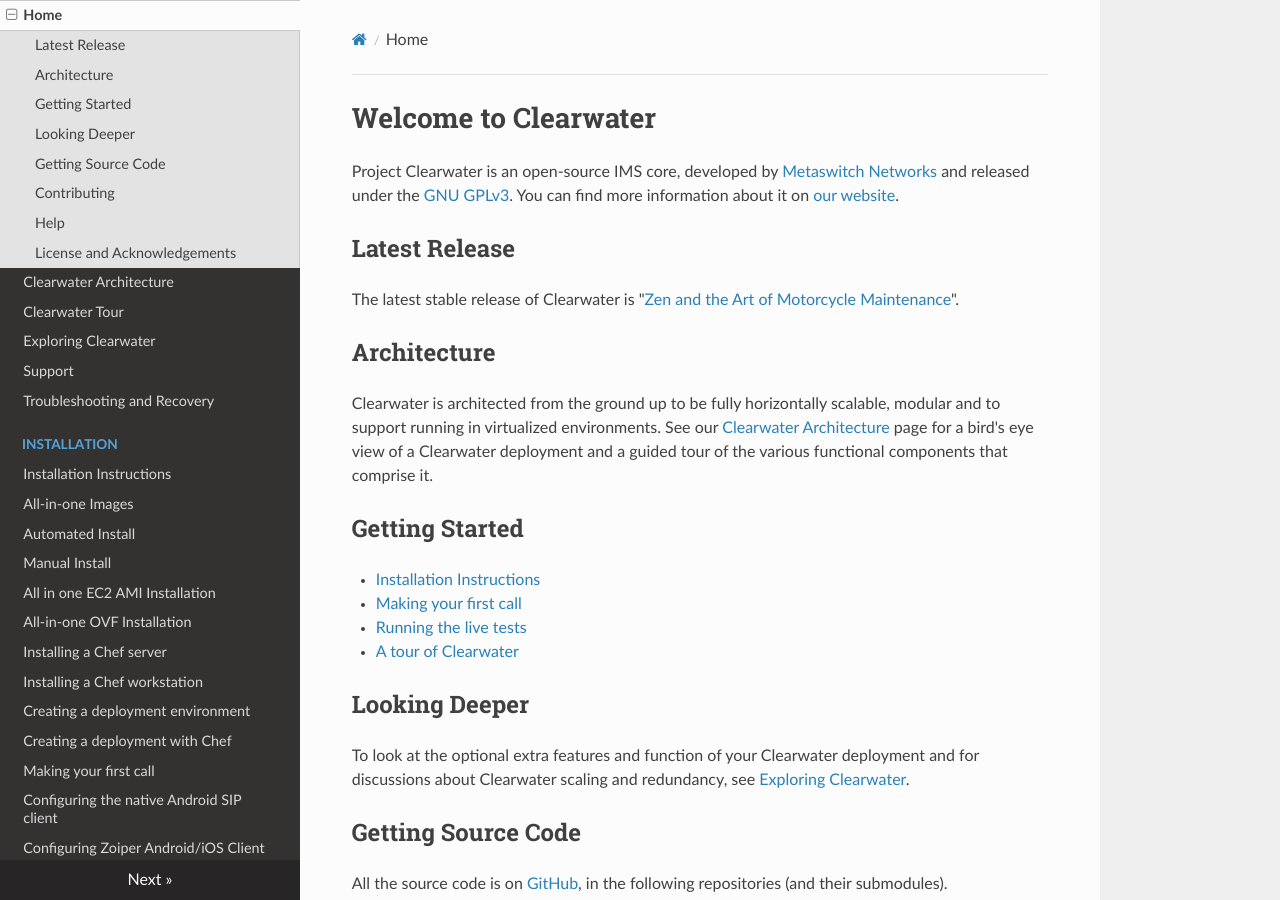
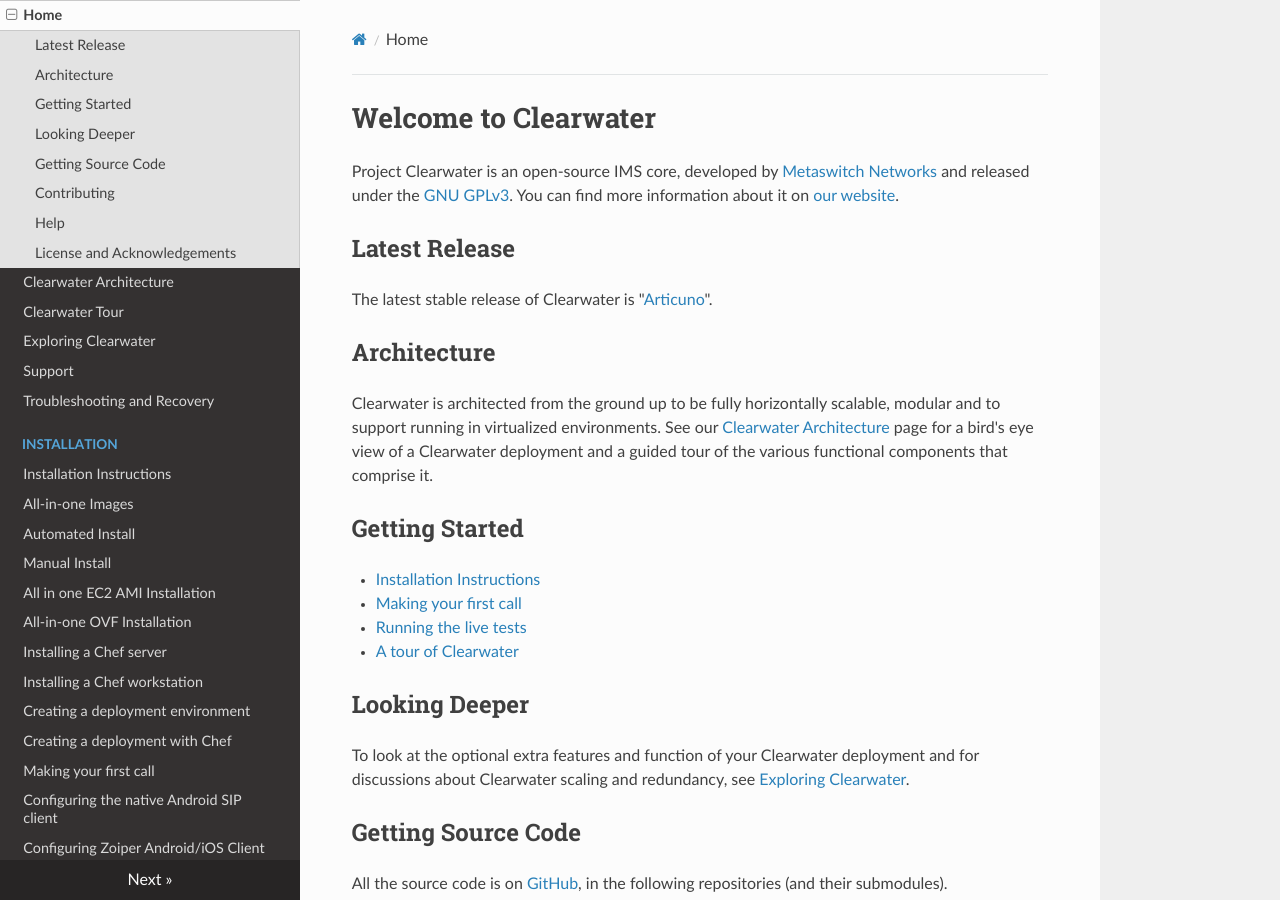
Before and after one commit to Metaswitch/clearwater-readthedocs, an MkDocs documentation site: the page built from docs/index.md, in a window 1280 px wide and 900 px high. Built offline with MkDocs 1.6.1, drawn with Linux system fonts in a browser that asks for light colours; nearby versions of some CDN libraries; old or Windows-style settings are respelled for this version of MkDocs.

Commit message:
Update to Articuno

```diff
--- a/docs/index.md
+++ b/docs/index.md
@@ -4,7 +4,7 @@ Project Clearwater is an open-source IMS core, developed by [Metaswitch Networks
 
 ## Latest Release
 
-The latest stable release of Clearwater is "[Zen and the Art of Motorcycle Maintenance](https://www.goodreads.com/book/show/629.Zen_and_the_Art_of_Motorcycle_Maintenance)".
+The latest stable release of Clearwater is "[Articuno](http://pokemon.wikia.com/wiki/Articuno)".
 
 ## Architecture
 
```
